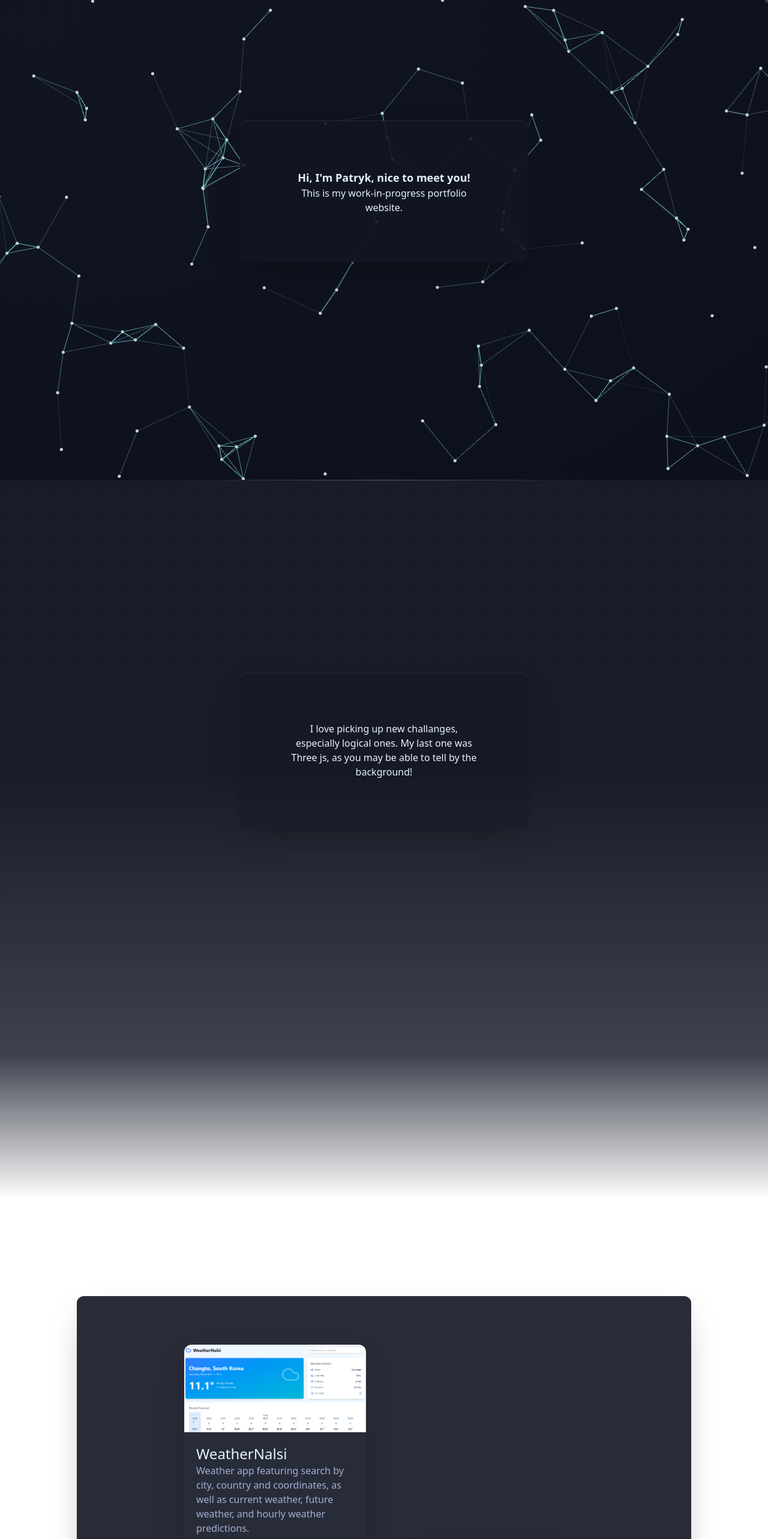
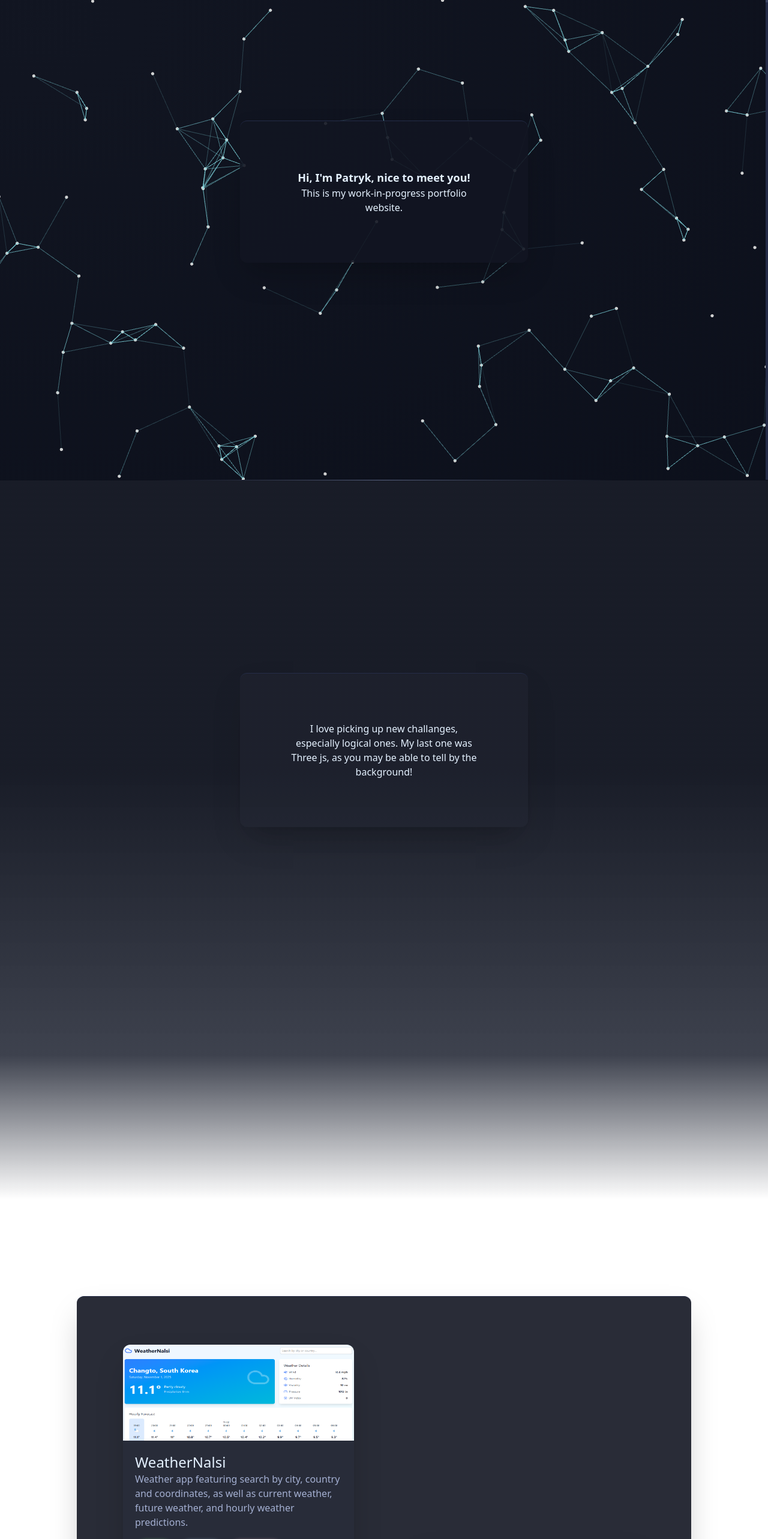
Before and after one commit to PatrykStefaniak/portfolio, a Next.js app: page / in a window 1280 px wide. Shown: the top 2566 px of the page at 60% size. Built offline with nearby package versions, Linux system fonts and the light colour scheme.

Commit message:
Added some more responsivness and added scrollbar functionality to progress bar

```diff
--- a/app/globals.css
+++ b/app/globals.css
@@ -89,7 +89,7 @@ html, body, #container {
       transform: translateX(10%) rotate(5deg);
     }
     100% {
-      transform: translateX(0) rotate(-2deg);
+      transform: translateX(0) rotate(-1deg);
     }
   }
 
@@ -103,7 +103,7 @@ html, body, #container {
       transform: translateX(-10%) rotate(-5deg);
     }
     100% {
-      transform: translateX(0) rotate(5deg);
+      transform: translateX(0) rotate(3deg);
     }
   }
 
--- a/components/Home.tsx
+++ b/components/Home.tsx
@@ -2,14 +2,16 @@ import Background from "./three/Background";
 import ProjectList from "./projects/List";
 import Welcome from "./Welcome";
 import Separator from "./Separator";
+import ProgressBar from "./ProgressBar";
 
 export default function Main() {
+
     return <div id="container" className="overflow-clip">
         <div className="bg-radial-[at_5%_5%] to-(--bg) from-(--bg-light) fixed inset-0 ">
             <Background/>
         </div>
         <main className="z-10 relative">
-            <div className="animate-progress fixed h-0 border-2 border-(--border) top-0 right-0"/>
+            <ProgressBar/>
             <Welcome/>
             <Separator/>
             <ProjectList/>
--- /dev/null
+++ b/components/ProgressBar.tsx
@@ -0,0 +1,66 @@
+'use client';
+
+import { useEffect, useRef, useState } from "react";
+
+export default function ProgressBar() {
+    const [isDragging, setIsDragging] = useState(false);
+    const progressBarRef = useRef<HTMLDivElement | null>(null)
+
+    const updateScrollFromMouse = (mouseY: number) => {
+        const progressBar = progressBarRef.current;
+
+        if (!progressBar) {
+            return;
+        }
+
+        const rect = progressBar.getBoundingClientRect();
+        const percentage = Math.max(0, Math.min(1, mouseY / rect.height));
+        const maxScroll = document.documentElement.scrollHeight - window.innerHeight;
+
+        window.scrollTo({
+            top: percentage * maxScroll,
+            behavior: 'auto'
+        });
+    };
+
+    const handleMouseDown = (e: React.MouseEvent<HTMLDivElement>) => {
+        e.preventDefault();
+        setIsDragging(true);
+
+        updateScrollFromMouse(e.clientY);
+    };
+
+    useEffect(() => {
+        if (!isDragging) {
+            return;
+        }
+
+        const handleMouseMove = (e: MouseEvent) => {
+            updateScrollFromMouse(e.clientY);
+        };
+
+        const handleMouseUp = () => {
+            setIsDragging(false);
+        };
+
+        document.addEventListener('mousemove', handleMouseMove);
+        document.addEventListener('mouseup', handleMouseUp);
+
+        return () => {
+            document.removeEventListener('mousemove', handleMouseMove);
+            document.removeEventListener('mouseup', handleMouseUp);
+        };
+    }, [isDragging]);
+
+    return (
+        <div
+            ref={progressBarRef}
+            onMouseDown={handleMouseDown}
+            className="fixed top-0 right-0 h-full w-[4px] bg-(--border-muted)"
+        >
+            <div
+                className="animate-progress h-0 border-2 border-(--border) "
+            />
+        </div>
+    );
+}
--- a/components/Separator.tsx
+++ b/components/Separator.tsx
@@ -13,7 +13,7 @@ export default function Separator() {
         >
             <div ref={elRef} className="w-[90%] sm:w-[55%] mx-auto p-px">
                 {isInView && (
-                    <div className="animate-fade-in sm:w-[60vh] mx-auto py-[500vh] mt-[40vh] px-5 sm:p-20 bg-(--bg-light)/30 text-(--text) text-center mt-[25vh] rounded-xl shadow-2xl border-t border-(--border-muted)">
+                    <div className="animate-fade-in sm:w-[60vh] mx-auto py-[500vh] mt-[40vh] px-5 sm:p-20 bg-(--bg-lighter)/30 text-(--text) text-center mt-[25vh] rounded-xl shadow-2xl border-t border-(--border-muted)">
                         <h2 className="text-md">I love picking up new challanges, especially logical ones. My last one was Three js, as you may be able to tell by the background!</h2>
                     </div>
                 )}
--- a/components/projects/Card.tsx
+++ b/components/projects/Card.tsx
@@ -24,9 +24,9 @@ export default function Card(props: Project) {
         <div className="bg-(--bg-lighter)/70 rounded-xl overflow-auto animate-fly-from-left shadow-2xl">
             <div>
                 <Image
-                    className="w-full max-h-40"
+                    className="max-h-40 mx-auto object-fill"
                     height="400"
-                    width="200"
+                    width="400"
                     alt={imageAlt}
                     src={imageSrc}
                 />
--- a/components/projects/List.tsx
+++ b/components/projects/List.tsx
@@ -6,11 +6,11 @@ export default function ProjectList() {
     return (
         <section className="p-px">
             <div className={"bg-(--bg-light)/90 my-[20vh] mx-auto w-[80vw] py-20 rounded-xl shadow-2xl border-t border-(--border-muted)"}>
-                <div className={`sm:w-[65%] mx-auto gap-x-15 grid grid-cols-2 grid-flow-row`}>
+                <div className={`w-full lg:w-[85%] mx-auto gap-x-25 gap-y-35 md:gap-y-0 grid md:grid-cols-2 grid-cols-1 grid-flow-row`}>
                     {(Projects as Project[]).map((project, index) => {
                         const col = index == 0 || index % 2 == 0
                             ? "col-start-1 animate-fly-from-left"
-                            : "col-start-2 animate-fly-from-right";
+                            : "col-start-1 md:col-start-2 animate-fly-from-right";
 
                         return (
                             <div
```
